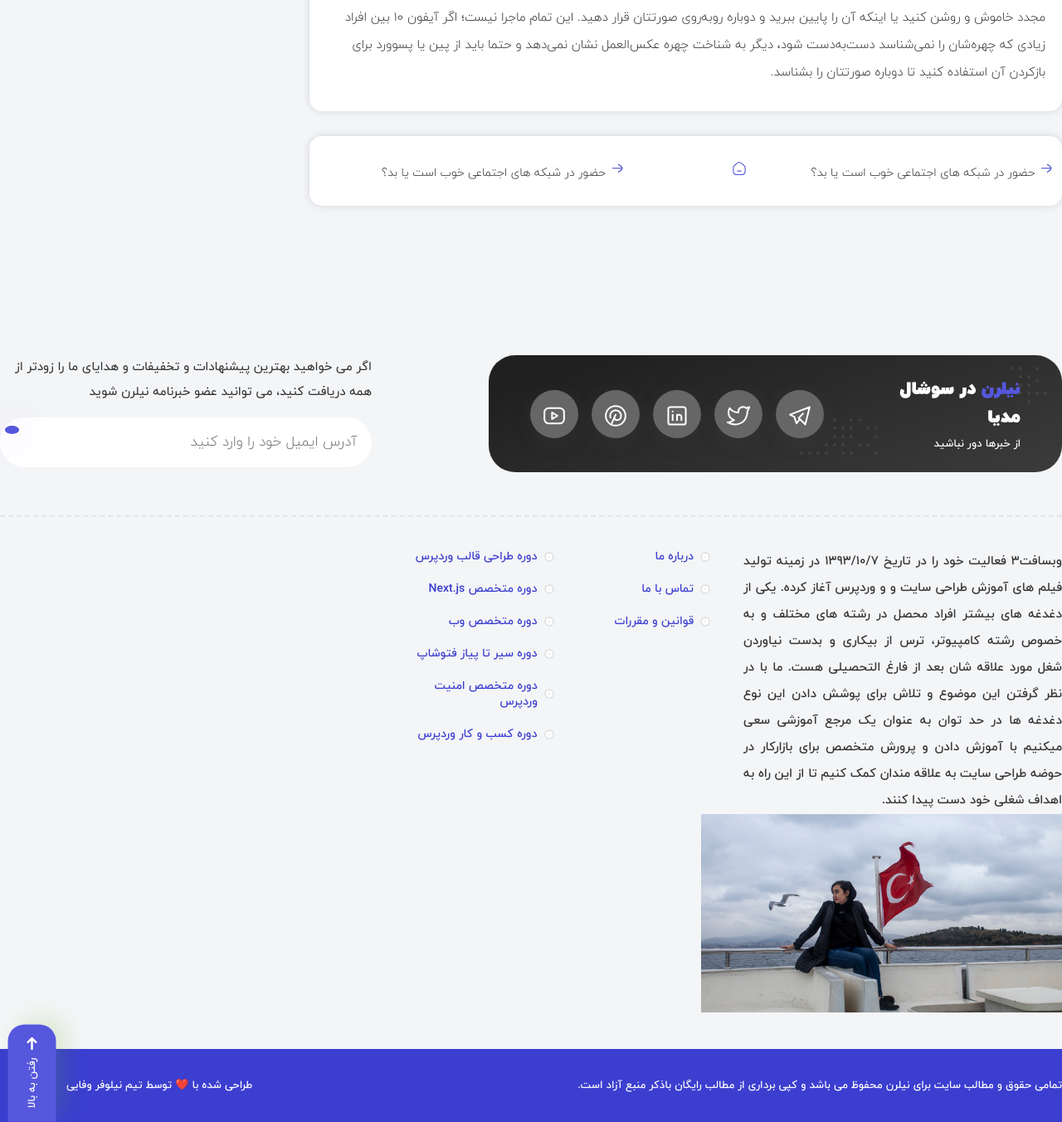
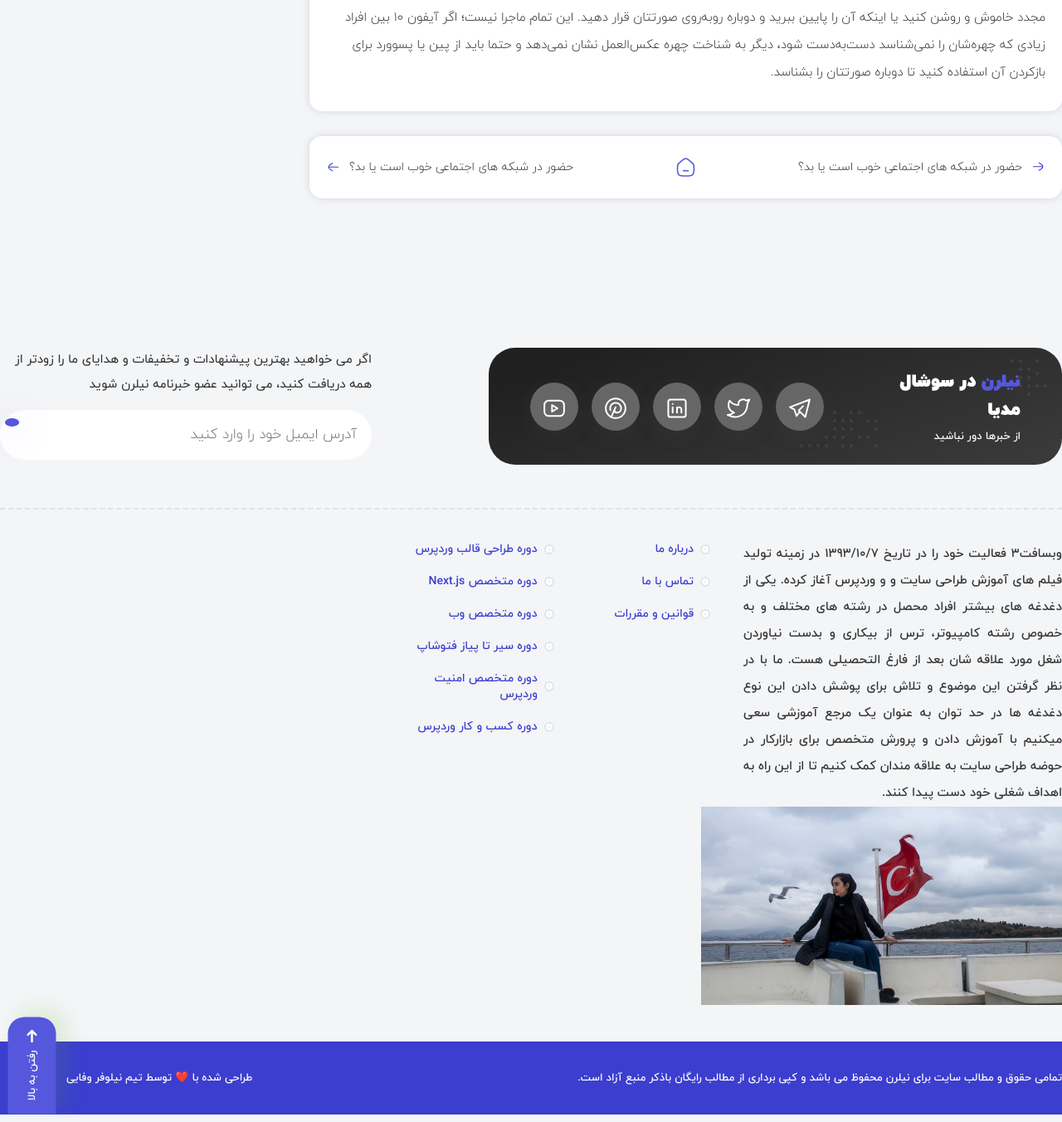
Before and after one commit to NiIfr/Nilotus-theme, a PHP site: page /single.html in a window 1280 px wide. Shown: the part 1242-2594 px from the top of the page at 83% size. Run offline with PHP 8.4, Linux system fonts and the light colour scheme.

Commit message:
single nav fixed

```diff
--- a/assets/files/single/single.css
+++ b/assets/files/single/single.css
@@ -45,34 +45,30 @@
   margin: 2rem 0;
   overflow: hidden;
 }
-.post_navigatio {
-  width: 100%;
-  background: #fff;
+
+
+.post-navigation {
   margin: 3rem 0;
-  padding: 3rem 1rem;
+  padding: 2.5rem 2rem;
+  display: flex;
+  justify-content: space-between;
+  align-items: center;
+  background-color: var(--color-white);
 }
-.post_navigatio .col-5{
-  flex: 0 0 auto;
-  width: 41.6666666667%;
+
+.post-navigation .navig {
+  display: flex;
+  column-gap: 1rem;
 }
-.post_navigatio .col-2{
-  flex: 0 0 auto;
-  width: 16.6666666667%;
+.nav-back .icon{
+  transform: rotate(180deg);
 }
-.post_navigatio a{
+
+.nav-home .icon{
+  width: 2.5rem;
+  height: 2.5rem;
 
 }
-.post_navigatio .post_nav_perv{
-
-}
-
-
-
-
-
-
-
-
 
 .sidebar {
   width: 30%;
--- a/assets/files/style.css
+++ b/assets/files/style.css
@@ -18,6 +18,7 @@
   --color-shadow: #2a1a8131;
   --color-headings: #3b3ecf;
   --color-gray: #4b5563;
+  --color-light-gray:#9496a9;
   --color-body: #333;
   --color-white: #fff;
   --color-green: #11c47c;
--- a/single.html
+++ b/single.html
@@ -172,11 +172,11 @@
               </div>
             </div>
             <!-- Start post Navigatio -->
-            <div class="post_navigatio box-shadow">
-              <div class="single-flex">
-                <div class="col-5">
-                  <a href="#" rel="perv">
-                    <div class="post_nav_prev">
+
+<div class="post-navigation box-shadow">
+
+  <div class="navig nav-next">
+
     <svg class="icon">
       <use
         xlink:href="/assets/images/svg-sprite.svg#arrow-right"
@@ -184,33 +184,25 @@
     </svg>
     <span>حضور در شبکه های اجتماعی خوب است یا بد؟ </span>
   </div>
-                  </a>
-                </div>
-
-                <div class="col-2">
-                  <a href="#" rel="perv">
+  <div class="navig nav-home">
     <svg class="icon">
       <use
         xlink:href="/assets/images/svg-sprite.svg#home"
       ></use>
     </svg>
-                  </a>
+
   </div>
-
-                <div class="col-5">
-                  <a href="#" rel="perv">
-                    <div class="post_nav_next">
+  <div class="navig nav-back">
+    <span>حضور در شبکه های اجتماعی خوب است یا بد؟ </span>
     <svg class="icon">
       <use
         xlink:href="/assets/images/svg-sprite.svg#arrow-right"
       ></use>
     </svg>
-                      <span>حضور در شبکه های اجتماعی خوب است یا بد؟ </span>
   </div>
-                  </a>
+
 </div>
-              </div>
-            </div>
+
             <!-- Start author -->
             <div class="author"></div>
           </div>
```
Also changed, not shown: assets/files/dashboard/dashboard.css (+62 -6 lines), dashboard.html (+35 -13 lines). Lines whose indentation alone changed are shown as unchanged.
